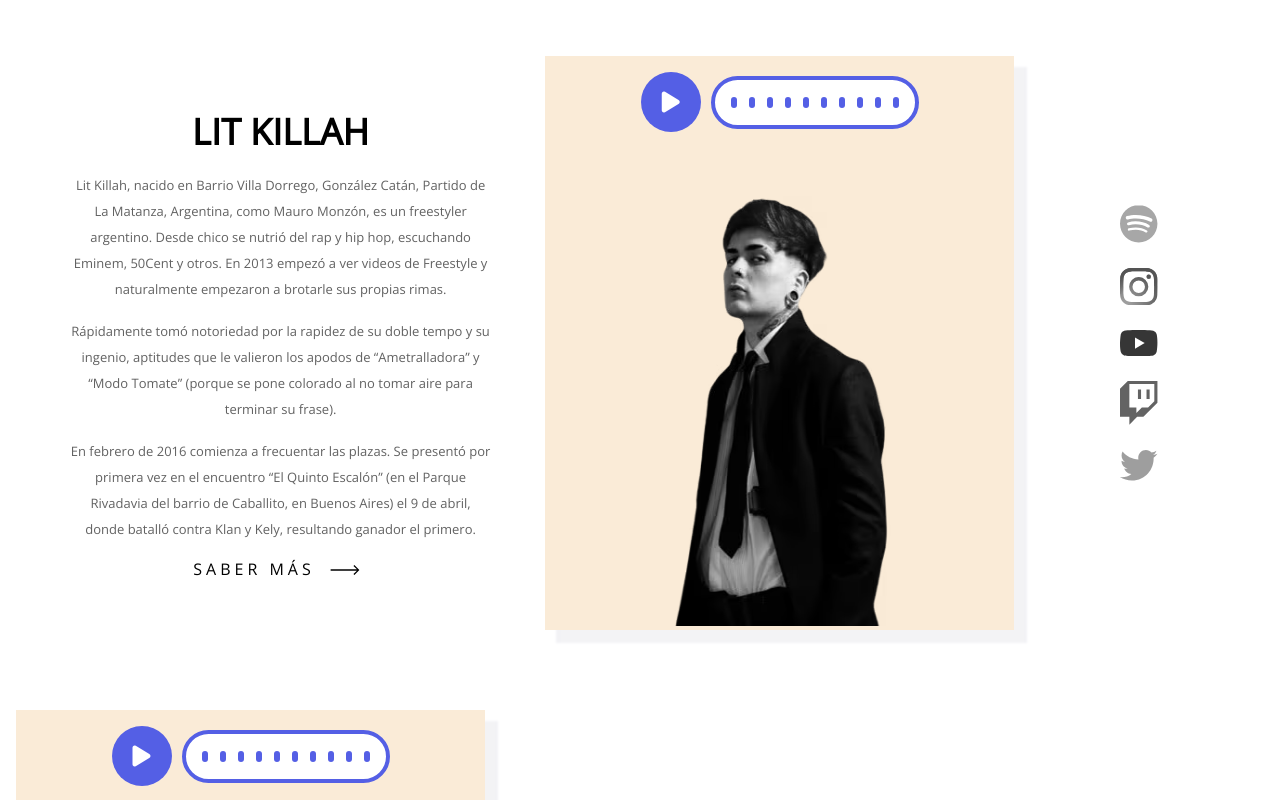
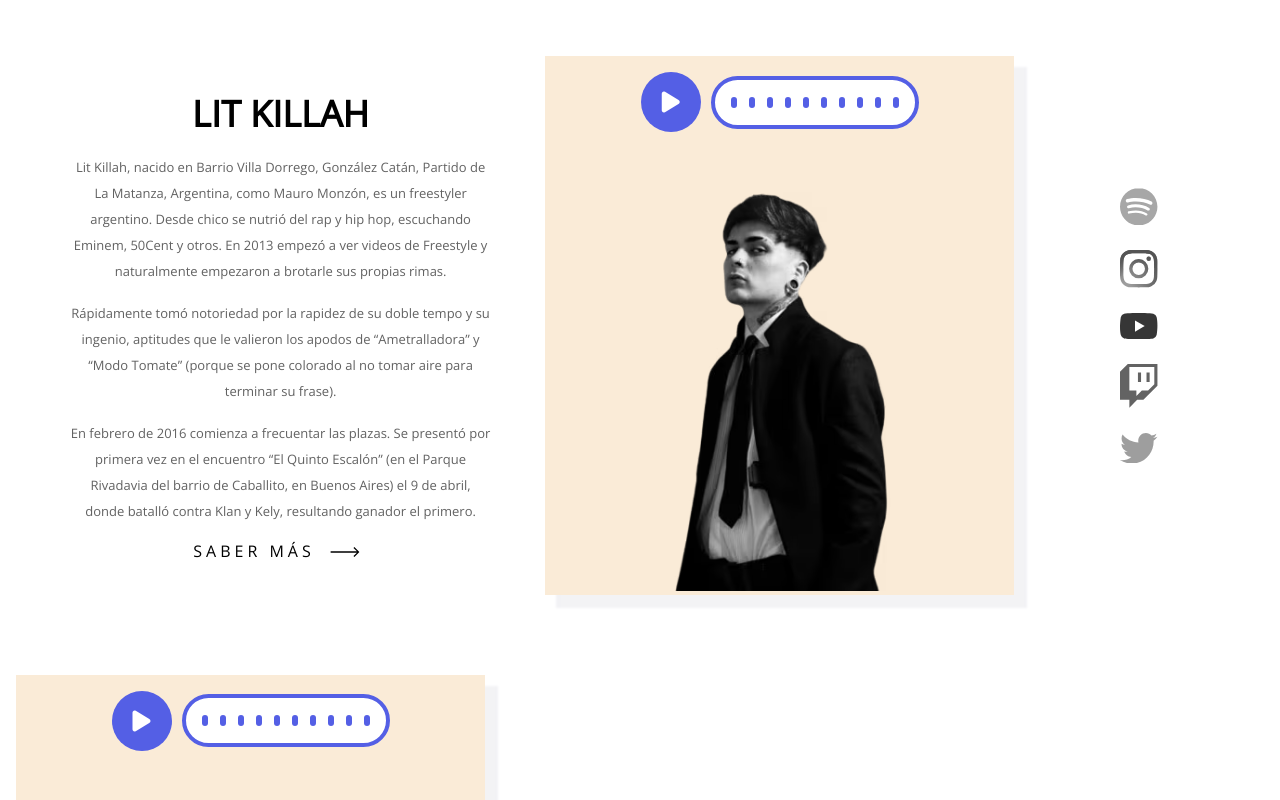
Before and after one commit to mlopezDeveloper/-LosDelEspacio-, a website: page public/index.html in a window 1280 px wide. Shown: the part 800-1600 px from the top of the page. Drawn offline with nearby package versions, Linux system fonts and the light colour scheme.

Commit message:
Arreglo de errores

```diff
--- a/public/index.html
+++ b/public/index.html
@@ -4,8 +4,9 @@
     <meta charset="UTF-8">
     <meta http-equiv="X-UA-Compatible" content="IE=edge">
     <meta name="viewport" content="width=device-width, initial-scale=1.0">
+    <meta name="description" content="Sitio web de los del espacio">
+
     <title>Los del espacio</title>
-    <meta name="descripcion" content="Sitio web de los del espacio">
 
     <!-- OPEN GRAPH -->
     <meta property="og:title" content="Los del espacio">
--- a/public/src/scss/contenedor/_artistas.scss
+++ b/public/src/scss/contenedor/_artistas.scss
@@ -127,9 +127,9 @@
             img {
                 filter: grayscale(1);
                 transition: filter 250ms ease-in-out;
-                max-width: 100%;
-                // max-width: 505px;
-                // max-height: 494px;
+                //max-width: 100%;
+                width: 100%;
+                height: auto;
 
                 &:hover {
                     filter: grayscale(0);
```
Also changed, not shown: public/dist/css/styles.css, public/src/scss/contenedor/_galeria.scss (line endings or trailing spaces), 1 other file.
